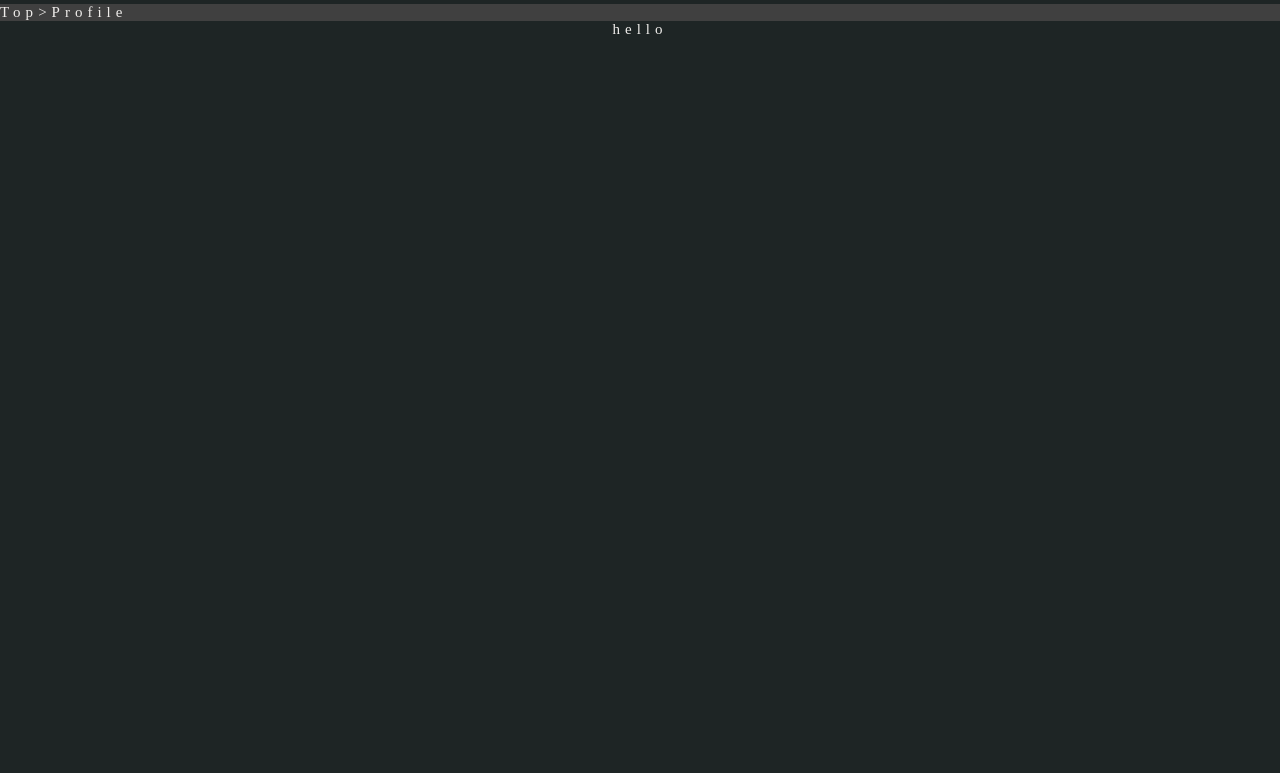
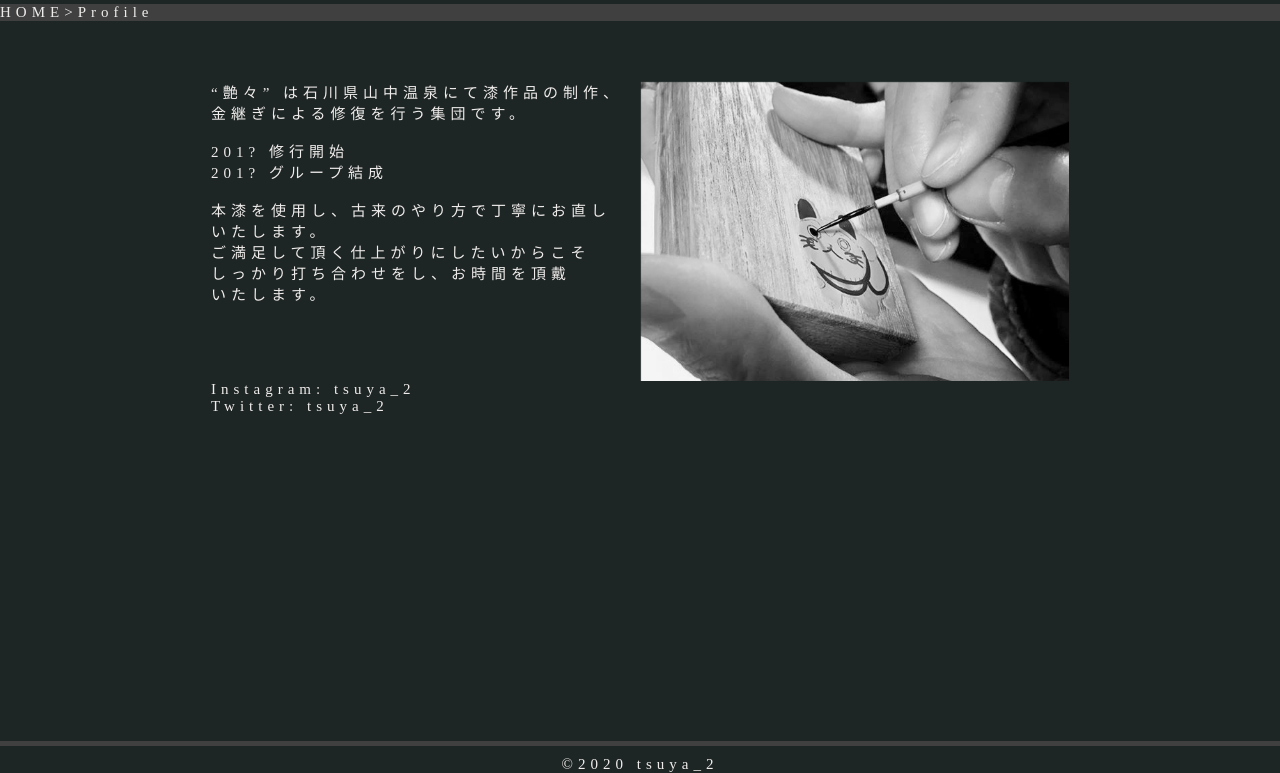
Before and after one commit to yuzukami1/tsuyatsuya_HTML, a plain HTML site: page profile.html in a window 1280 px wide. Shown: the part 72-845 px from the top of the page. Before the commit the page ends 800 px from the top, so only its background shows below. Drawn offline with Linux system fonts and the light colour scheme; a web font is replaced by a local one.

Commit message:
紹介ページ実装

```diff
--- a/css/styles.css
+++ b/css/styles.css
@@ -13,7 +13,6 @@ html, body{
 	font-size: 15px;
 	font-weight: 400;
 	letter-spacing: 5px;
-
 	background: var(--main-bg-color);
 }
 
@@ -105,5 +104,32 @@ a{
 
 .main_container{
 	display: flex;
-	justify-content: center;
+	flex-direction: column;
+	align-items: center;
+	min-height: 90%;
 }
+
+.content{
+	padding-top: 60px;
+	width: 900px;
+}
+
+.sentense{
+	margin-right: 21px;
+	margin-left: 21px;
+}
+
+.profile_txt{
+	height: 300px;
+}
+
+.profile_txt img{
+	float: right;
+	height: 300px;
+}
+
+footer{
+	border-top: 5px solid #404040;
+	padding-top: 10px;
+	text-align: center;
+}
--- a/profile.html
+++ b/profile.html
@@ -24,11 +24,34 @@
 		</div>
 	</div>
 	<div id="pan_list">
-		<div><a href="/">Top</a>&gt;Profile</div>
+		<div><a href="/">HOME</a>&gt;Profile</div>
 	</div>
 	<div class="main_container">
-		<p>hello</p>
+		<div class="content">
+			<div class="sentense profile_txt">
+				<img src="./image/profile.png" alt="艶々 漆工芸作家組">
+				<p>
+					“艶々” は石川県山中温泉にて漆作品の制作、<br>金継ぎによる修復を行う集団です。
+				</p>
+				<p>
+					<br>
+					201? 修行開始<br>
+					201? グループ結成<br>
+					<br>
+				</p>
+				<p>
+				本漆を使用し、古来のやり方で丁寧にお直し<br>いたします。<br>
+				ご満足して頂く仕上がりにしたいからこそ<br>しっかり打ち合わせをし、お時間を頂戴<br>いたします。
+				</p>
+			</div>
+			<div class="sentense sns_txt">
+				<p>Instagram:&nbsp;<a href="https://www.instagram.com/tsuya_2/">tsuya_2</a></p>
+				<p>Twitter:&nbsp;<a href="https://twitter.com/2_tsuya">tsuya_2</a></p>
+			</div>
+		</div>
 	</div>
-	<div id="footer"></div>
+	<footer>
+		<p>&copy;2020&nbsp;tsuya_2</p>
+    </footer>
 </body>
 </html>
```
Also changed, not shown: image/profile.png (added).
